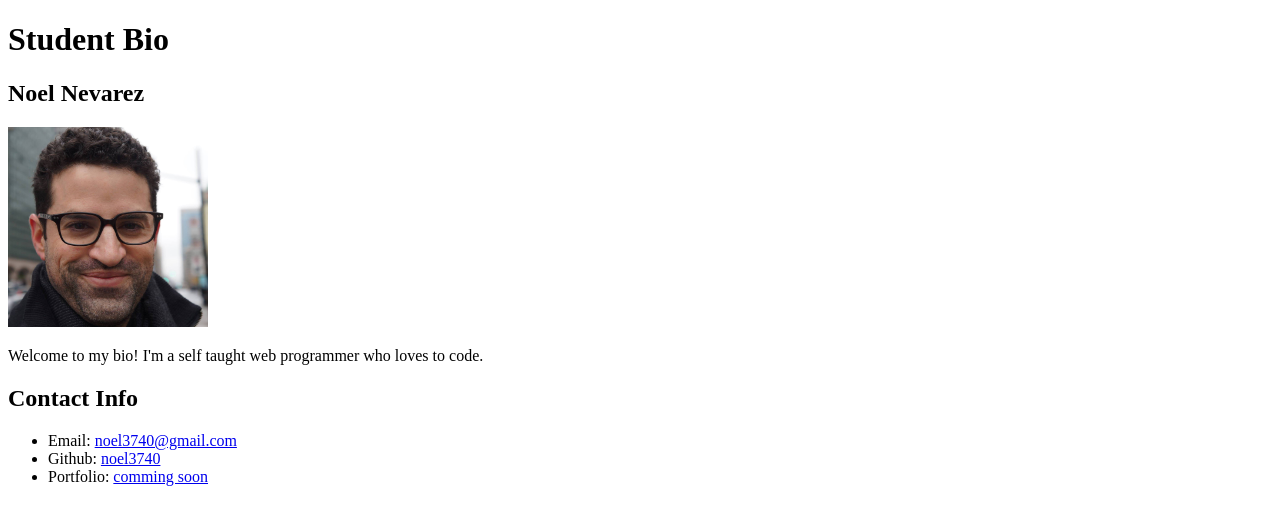
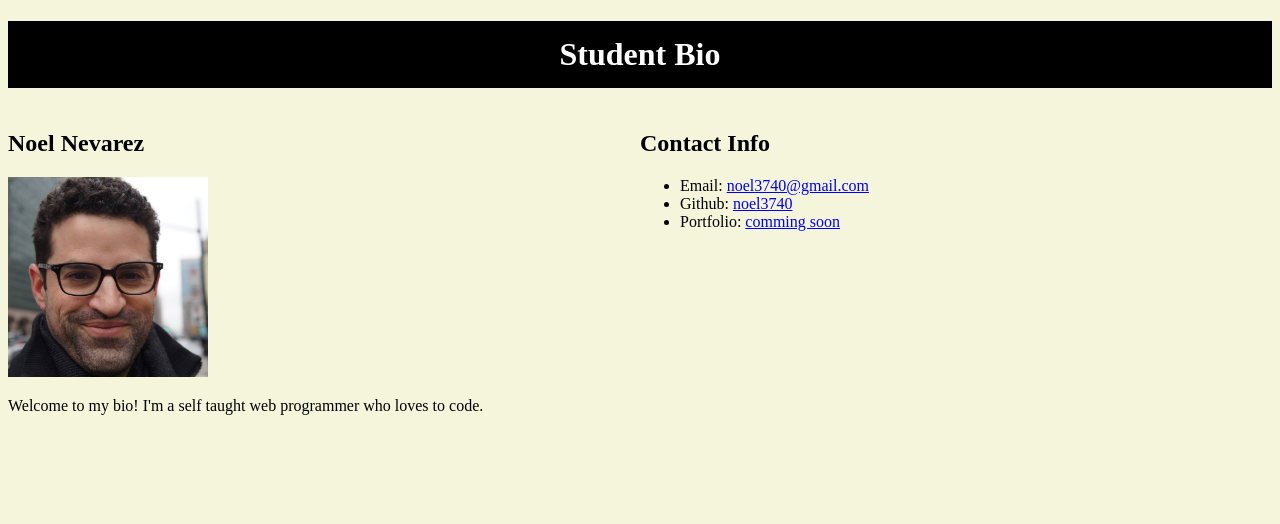
Before and after one commit to noel3740/quickdemoapp, a plain HTML site: page bio.html in a window 1280 px wide. Drawn offline with Linux system fonts and the light colour scheme.

Commit message:
Added style to bio.html

```diff
--- a/bio.html
+++ b/bio.html
@@ -2,22 +2,60 @@
 <html>
 <head>
     <title>My Student Bio</title>
+    <style>
+
+        h1 {
+            background-color: black;
+            color: white;
+            padding-top: 15px;
+            padding-bottom: 15px;
+            text-align: center;
+        }
+
+        .myInfo {
+            float: left;
+            width: 50%;
+        }
+
+        .contactInfo {
+            float: right;
+            width: 50%;
+        }
+
+        .pictureSection {
+            float: left;
+        }
+
+        .infoSection {
+            float: left;
+            margin-top: 0px;
+        }
+
+        body {
+            background-color: beige;
+        }
+
+    </style>
 </head>
 <body>
     <header>
         <h1>Student Bio</h1>
     </header>
 
-    <div>
-        <section>
+    <div class="mainSection">
+        <section class="myInfo">
             <h2>Noel Nevarez</h2>
 
-            <img src="mypic.jpg" alt="Picture of Noel Nevarez" height="200" width="200">
+            <div class="pictureSection">
+                <img src="mypic.jpg" alt="Picture of Noel Nevarez" height="200" width="200">
+            </div>
 
-            <p>Welcome to my bio! I'm a self taught web programmer who loves to code. </p>
+            <div class="infoSection">
+                <p>Welcome to my bio! I'm a self taught web programmer who loves to code. </p>
+            </div>
         </section>
 
-        <section>
+        <section class="contactInfo">
             <h2>Contact Info</h2>
             <ul>
                 <li>Email: <a href="mailto:noel3740@gmail.com">noel3740@gmail.com</a></li>
```
